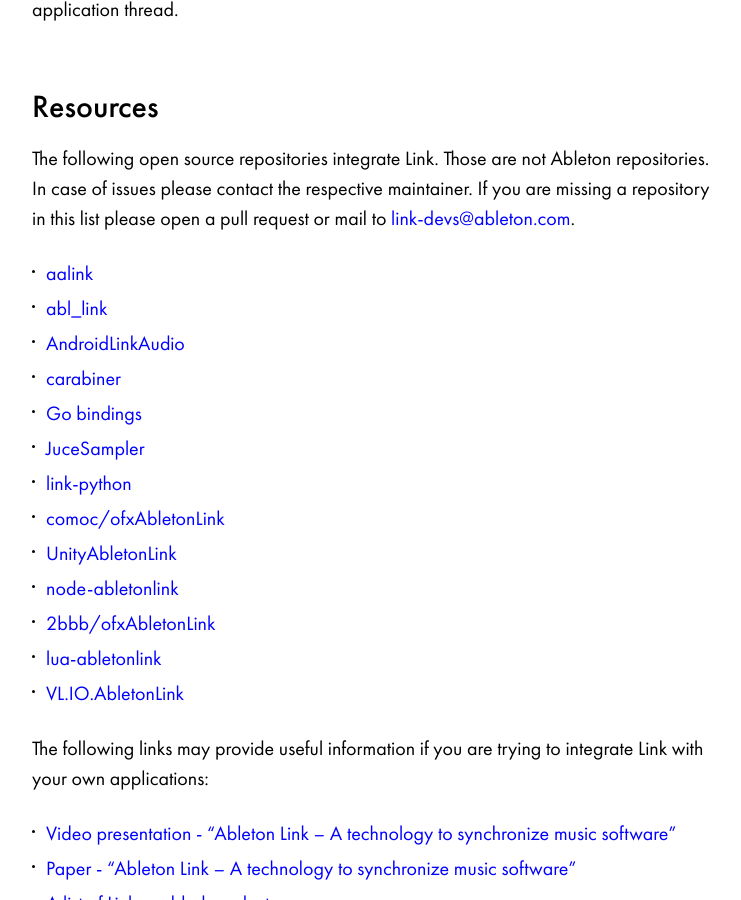
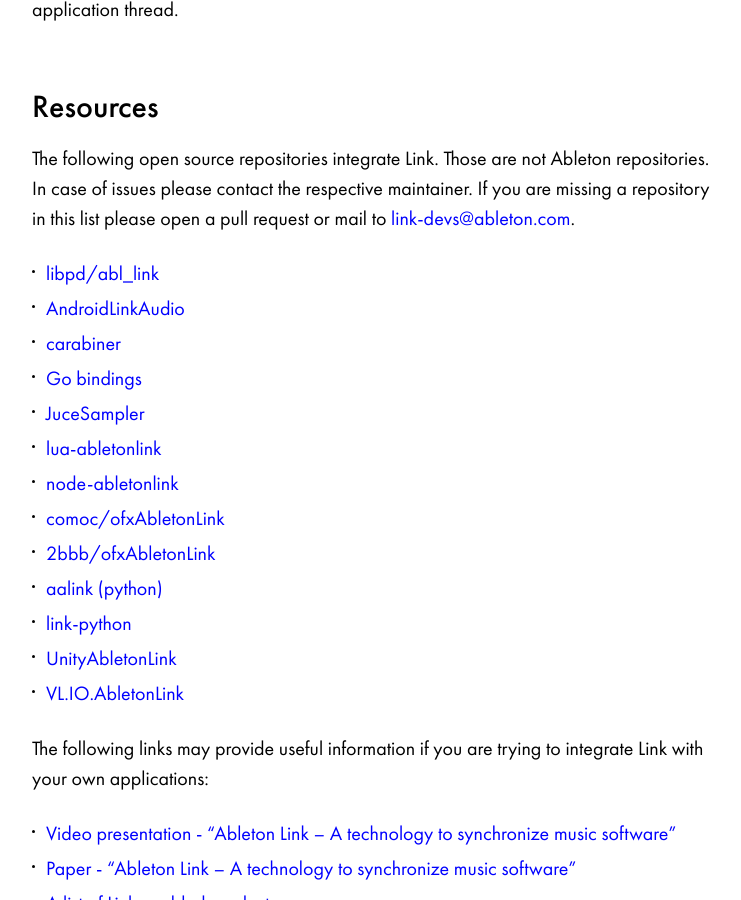
Before and after one commit to Ableton/ableton.github.io, a Jekyll site: the page built from link/index.md, in a window 1280 px wide and 900 px high, scrolled down 5831 px. Shown: the whole window, without its empty margins (268-1009 px from the left). Built offline with Jekyll 4.4.1, drawn with Linux system fonts in a browser that asks for light colours.

Commit message:
Order Link resources alphabetically

```diff
--- a/link/index.md
+++ b/link/index.md
@@ -204,18 +204,18 @@ application thread.
 The following open source repositories integrate Link.
 *Those are not Ableton repositories. In case of issues please contact the respective maintainer.
 If you are missing a repository in this list please open a pull request or mail to [link-devs@ableton.com](mailto:link-devs@ableton.com).*
-- [aalink](https://github.com/artfwo/aalink)
-- [abl_link](https://github.com/libpd/abl_link)
+- [libpd/abl_link](https://github.com/libpd/abl_link)
 - [AndroidLinkAudio](https://github.com/jbloit/AndroidLinkAudio)
 - [carabiner](https://github.com/brunchboy/carabiner)
 - [Go bindings](https://github.com/antoi-ne/al)
 - [JuceSampler](https://github.com/ianacaburian/AbletonLink_JuceSampler)
+- [lua-abletonlink](https://luarocks.org/modules/s-ol/abletonlink)
+- [node-abletonlink](https://github.com/2bbb/node-abletonlink)
+- [comoc/ofxAbletonLink](https://github.com/comoc/ofxAbletonLink)
+- [2bbb/ofxAbletonLink](https://github.com/2bbb/ofxAbletonLink)
+- [aalink (python)](https://github.com/artfwo/aalink)
 - [link-python](https://github.com/gonzaloflirt/link-python)
-- [comoc/ofxAbletonLink](https://github.com/comoc/ofxAbletonLink)
 - [UnityAbletonLink](https://github.com/comoc/UnityAbletonLink)
-- [node-abletonlink](https://github.com/2bbb/node-abletonlink)
-- [2bbb/ofxAbletonLink](https://github.com/2bbb/ofxAbletonLink)
-- [lua-abletonlink](https://luarocks.org/modules/s-ol/abletonlink)
 - [VL.IO.AbletonLink](https://github.com/SpaceMusicZH/VL.IO.AbletonLink)
 
 The following links may provide useful information if you are trying to integrate Link
```
